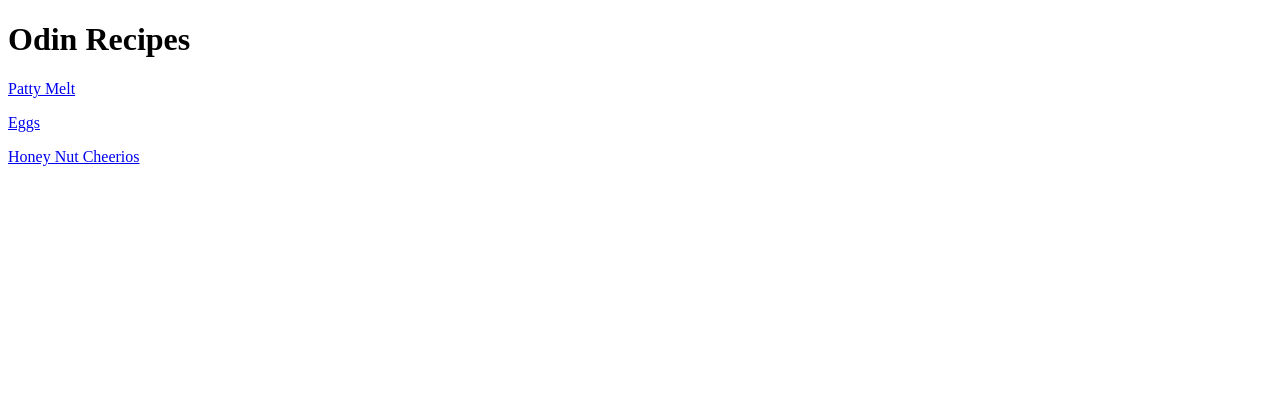
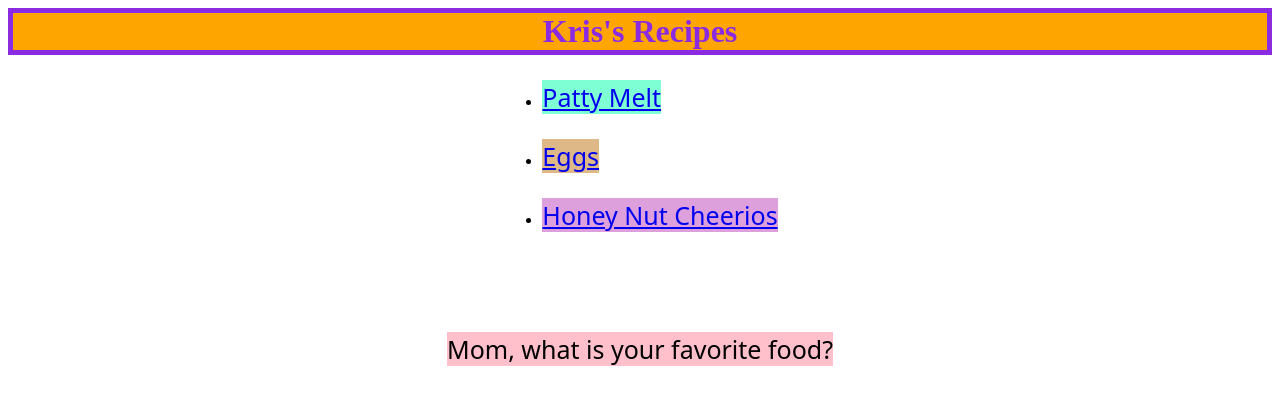
Before and after one commit to xkkx3/odin-recipes, a plain HTML site: page index.html in a window 1280 px wide. Drawn offline with Linux system fonts and the light colour scheme.

Commit message:
Added CSS to the Recipes to make it look nicer.
Added a list and classes to the html file. Added CSS to each element to
make it look a little nicer.

```diff
--- a/index.html
+++ b/index.html
@@ -3,11 +3,15 @@
 	<head>
 		<meta charset="utf-8">
 		<title>Project 1</title>
+		<link href="styles.css" rel="stylesheet">
 	</head>
 	<body>
-		<h1>Odin Recipes</h1>
-		<a href="./recipes/patty-melt.html" rel="noreferror">Patty Melt</a>
-		<p><a href="./recipes/eggs.html" rel="noreferror">Eggs</a></p>
-		<p><a href="./recipes/cereal.html" rel="noreferror">Honey Nut Cheerios</a></p>
+		<h1>Kris's Recipes</h1>
+		<ul>
+			<li><p id="patty-melt"><a href="./recipes/patty-melt.html" rel="noreferror">Patty Melt</a></p></li>
+			<li><p id="eggs"><a href="./recipes/eggs.html" rel="noreferror">Eggs</a></p></li>
+			<li><p id="honey-nut-cheerios"><a href="./recipes/cereal.html" rel="noreferror">Honey Nut Cheerios</a></p></li>
+		</ul>
+		<p id="Mom">Mom, what is your favorite food?</p>
 	</body>
 </html>
--- /dev/null
+++ b/styles.css
@@ -0,0 +1,42 @@
+body {
+    box-sizing: border-box;
+}
+
+h1 {
+    margin: 0 auto;
+    border: 5px solid blueviolet;
+    color: blueviolet;
+    background-color: orange;
+    text-align: center;
+}
+
+ul {
+    max-width: fit-content;
+    margin: 0 auto;
+}
+
+p {
+/*    border: 5px solid red;*/
+    font-family: system-ui, -apple-system, BlinkMacSystemFont, 'Segoe UI', Roboto, Oxygen, Ubuntu, Cantarell, 'Open Sans', 'Helvetica Neue', sans-serif;
+    max-width: fit-content;
+    font-weight: 500;
+    font-size: 25px;
+}
+
+#patty-melt {
+    background-color: aquamarine;
+}
+
+#eggs {
+    background-color: burlywood;
+}
+
+#honey-nut-cheerios {
+    background-color: plum;
+}
+
+#Mom {
+    background-color: pink;
+    max-width: fit-content;
+    margin: 100px auto;
+}
```
